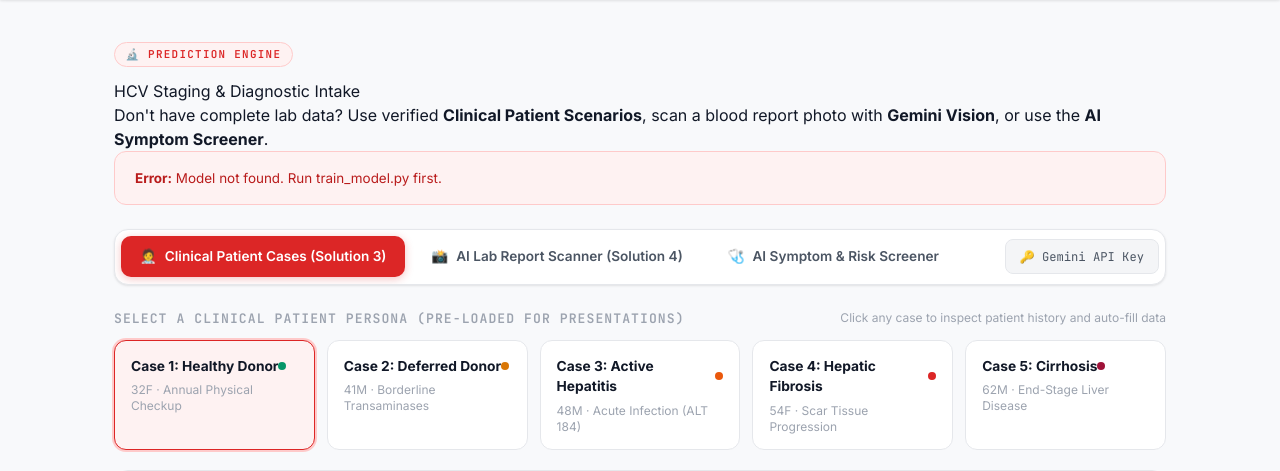
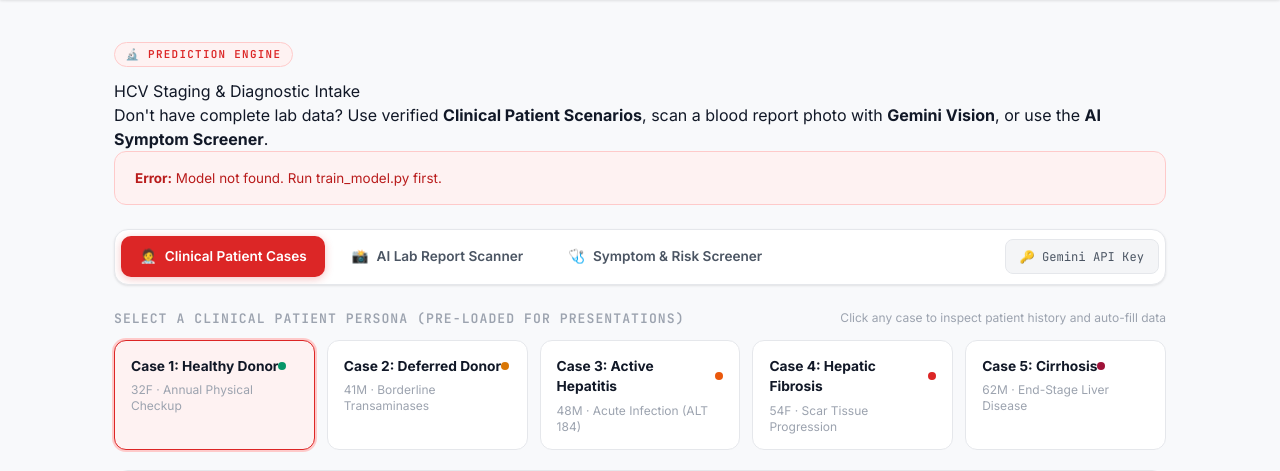
Before and after one commit to jameslewis-git/AIH-Hepatitis-C---Mini-Project, a Flask app: page /predict in a window 1280 px wide. Shown: the part 59-530 px from the top of the page. Run offline with Flask 3, Linux system fonts and the light colour scheme; some libraries are stand-ins or nearby versions.

Commit message:
Remove internal solution references from UI labels and code

```diff
--- a/templates/predict.html
+++ b/templates/predict.html
@@ -23,13 +23,13 @@
   <!-- Workflow Mode Switcher -->
   <div class="workflow-switcher fade-up" style="animation-delay:0.05s;">
     <button type="button" class="workflow-btn active" id="tabBtnScenarios" onclick="switchWorkflow('scenarios')">
-      <span>🧑‍⚕️</span> Clinical Patient Cases (Solution 3)
+      <span>🧑‍⚕️</span> Clinical Patient Cases
     </button>
     <button type="button" class="workflow-btn" id="tabBtnScanner" onclick="switchWorkflow('scanner')">
-      <span>📸</span> AI Lab Report Scanner (Solution 4)
+      <span>📸</span> AI Lab Report Scanner
     </button>
     <button type="button" class="workflow-btn" id="tabBtnScreener" onclick="switchWorkflow('screener')">
-      <span>🩺</span> AI Symptom &amp; Risk Screener
+      <span>🩺</span> Symptom &amp; Risk Screener
     </button>
     <button type="button" class="workflow-btn-api" onclick="toggleApiKeyModal()">
       <span>🔑</span> <span id="apiKeyStatusText">{% if has_gemini_key %}Gemini Active (.env) ✓{% else %}Gemini API Key{% endif %}</span>
@@ -56,7 +56,7 @@
   </div>
 
   <!-- ============================================================
-       TAB 1: CLINICAL PATIENT CASES (SOLUTION 3)
+       TAB 1: CLINICAL PATIENT CASES
        ============================================================ -->
   <div id="tabPanelScenarios" class="fade-up" style="animation-delay:0.08s;">
     <div style="display:flex; justify-content:space-between; align-items:center; margin-bottom:0.75rem; flex-wrap:wrap; gap:0.5rem;">
@@ -138,7 +138,7 @@
   </div>
 
   <!-- ============================================================
-       TAB 2: AI LAB REPORT SCANNER (SOLUTION 4 - GEMINI VISION)
+       TAB 2: AI LAB REPORT SCANNER (GEMINI VISION)
        ============================================================ -->
   <div id="tabPanelScanner" class="fade-up" style="display:none;">
     <div class="screener-card">
@@ -192,7 +192,7 @@
   </div>
 
   <!-- ============================================================
-       TAB 3: AI SYMPTOM & RISK SCREENER (SOLUTION 4 - ZERO LAB DATA)
+       TAB 3: AI SYMPTOM & RISK SCREENER (ZERO LAB DATA)
        ============================================================ -->
   <div id="tabPanelScreener" class="fade-up" style="display:none;">
     <div class="screener-card">
@@ -506,7 +506,7 @@
 {% block scripts %}
 <script>
 // ================================================================
-//  PATIENT CASE PERSONAS DATA (SOLUTION 3)
+//  PATIENT CASE PERSONAS DATA
 // ================================================================
 const PATIENT_CASES = {
   healthy: {
@@ -641,7 +641,7 @@ function saveApiKey() {
 }
 
 // ================================================================
-//  AI LAB REPORT SCANNER (SOLUTION 4)
+//  AI LAB REPORT SCANNER
 // ================================================================
 async function scanSampleReport(sampleId) {
   try {
@@ -725,7 +725,7 @@ dropzone.addEventListener('drop', (e) => {
 });
 
 // ================================================================
-//  AI SYMPTOM & RISK SCREENER (SOLUTION 4)
+//  AI SYMPTOM & RISK SCREENER
 // ================================================================
 let currentEstimatedPanel = null;
 
```
Also changed, not shown: static/css/style.css (+4 -4 lines).
